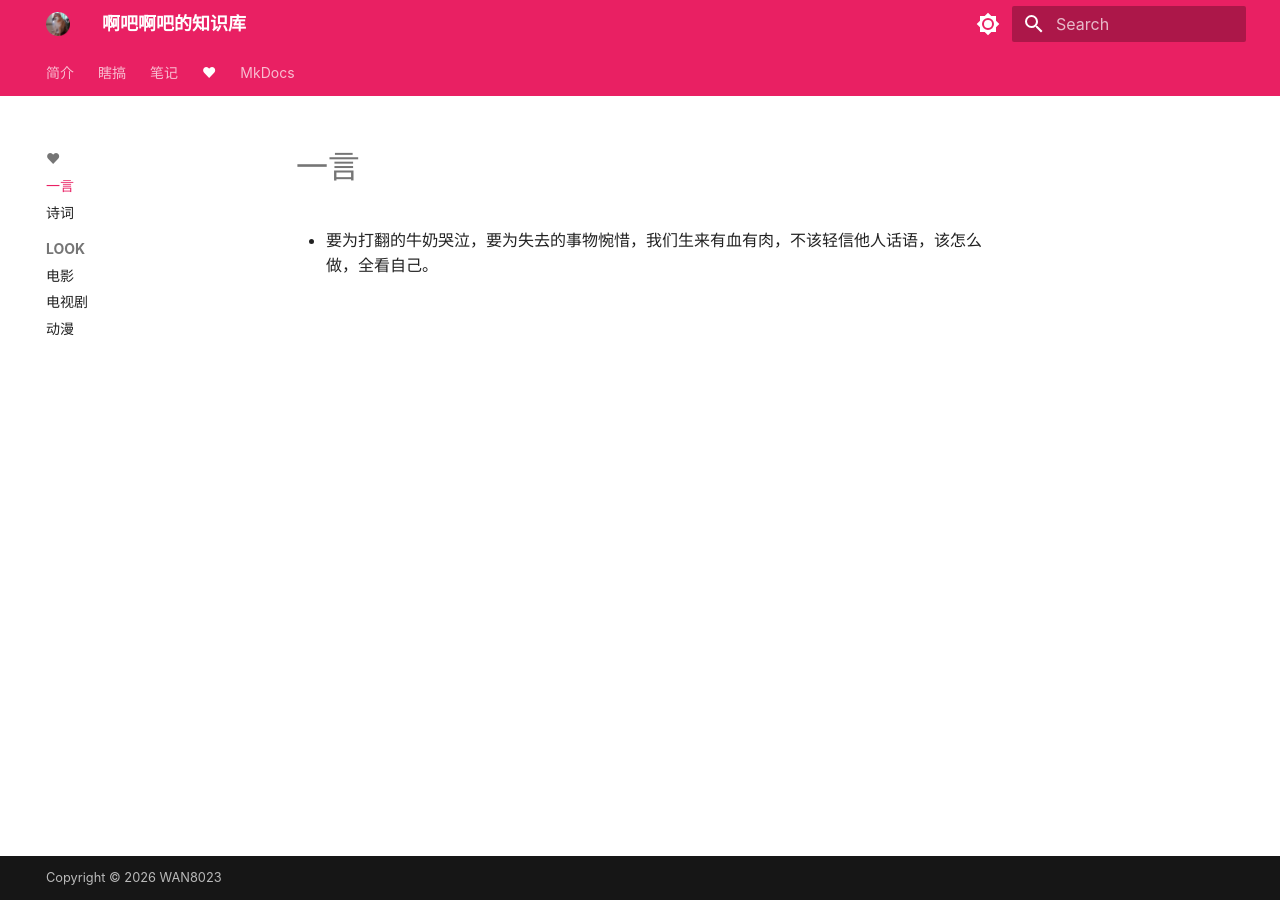
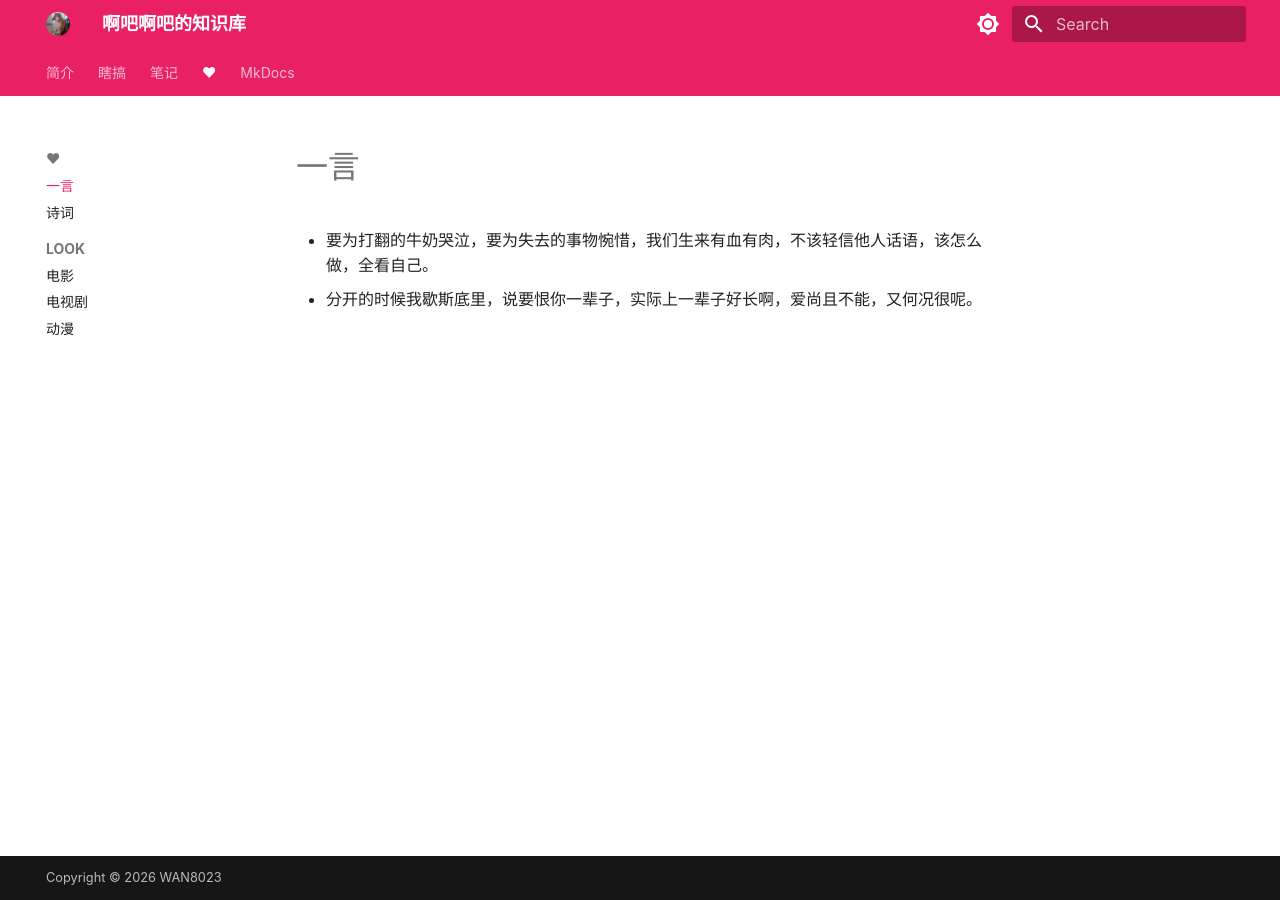
Before and after one commit to WAN8023/WAN8023.github.io, an MkDocs documentation site: the page built from docs/favourite/yiyan.md, in a window 1280 px wide. Built offline with MkDocs 1.6.1 and Material for MkDocs 9.7.7, drawn with Linux system fonts in a browser that asks for light colours; a style sheet for code colours, icons or effects is not loaded.

Commit message:
Update yiyan.md

```diff
--- a/docs/favourite/yiyan.md
+++ b/docs/favourite/yiyan.md
@@ -1 +1,2 @@
 - 要为打翻的牛奶哭泣，要为失去的事物惋惜，我们生来有血有肉，不该轻信他人话语，该怎么做，全看自己。
+- 分开的时候我歇斯底里，说要恨你一辈子，实际上一辈子好长啊，爱尚且不能，又何况很呢。
```
